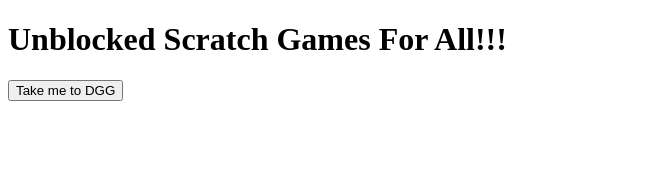
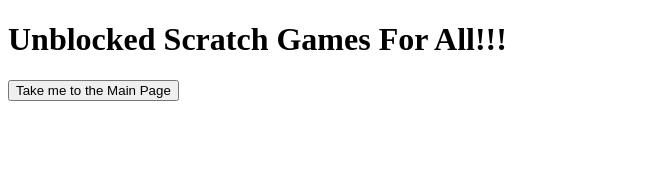
Before and after one commit to BoxyPlayz/Unblocked-Scratch-Games, a plain HTML site: page index.html in a window 1280 px wide. Shown: the top 170 px of the page, without its empty margins (0-665 px from the left). Drawn offline with Linux system fonts and the light colour scheme.

Commit message:
Update to main page

```diff
--- a/index.html
+++ b/index.html
@@ -9,7 +9,7 @@
     <h1>Unblocked Scratch Games For All!!!</h1>
     <div class="games">
 
-        <a href="https://boxyplayz.github.io/DGG/"><button>Take me to DGG</button></a>
+        <a href="https://boxyplayz.github.io/"><button>Take me to the Main Page</button></a>
         <br>
         <br>
         <br>
```
